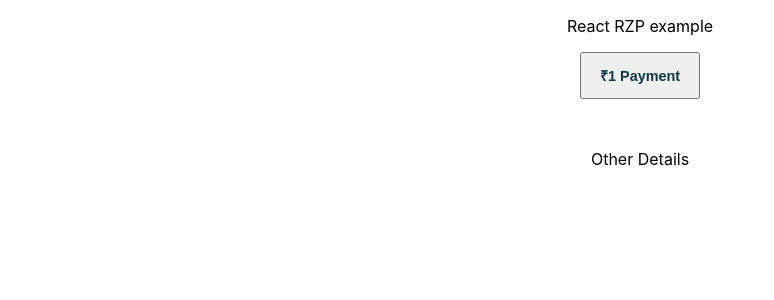
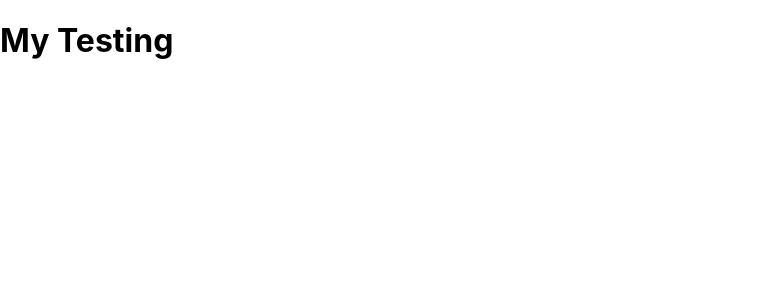
Before and after one commit to ShahVivek/rzp-fe, a React (Create React App) app: page /testing in a window 1280 px wide. Shown: the top 300 px of the page, without its empty margins (0-774 px from the left). Built offline with nearby package versions, Linux system fonts and the light colour scheme.

Commit message:
added testing page

```diff
--- a/package.json
+++ b/package.json
@@ -10,6 +10,7 @@
     "axios": "^0.21.1",
     "react": "^18.3.1",
     "react-dom": "^18.3.1",
+    "react-router-dom": "^6.23.1",
     "react-scripts": "5.0.1",
     "web-vitals": "^2.1.4"
   },
--- a/src/App.js
+++ b/src/App.js
@@ -1,84 +1,19 @@
 
-import React, { useState } from 'react';
-import logo from './logo.svg';
+import React from 'react';
 import './App.css';
-import axios from 'axios';
+import { BrowserRouter as Router, Route, Routes } from 'react-router-dom';
+import MyComponent from './MyComponent';
+import TestingPage from './TestingPage';
 
 function App() {
-  const BASE_URL = "https://rzp-be.onrender.com";
-  // const BASE_URL = "https://thingproxy.freeboard.io/fetch/https://rzp-be.onrender.com";
-  const [dataItem, setDataItem] = useState(null);
-  function loadScript(src) {
-    return new Promise((resolve) => {
-      const script = document.createElement('script');
-      script.src = src;
-      script.onload = () => {
-        resolve(true);
-      };
-      script.onerror = () => {
-        resolve(false);
-      };
-      document.body.appendChild(script);
-    });
-  }
-
-  async function displayRazorpay() {
-    const res = await loadScript(
-      'https://checkout.razorpay.com/v1/checkout.js'
-    );
-
-    if (!res) {
-      alert('Razorpay SDK failed to load. Are you online?');
-      return;
-    }
-    const RZ_KEY = process.env.REACT_APP_RAZORPAY_KEY_ID
-    await axios.get(`${BASE_URL}/payment/testing`);
-    const result = await axios.post(`${BASE_URL}/payment/orders`);
-
-    if (!result) {
-      alert('Server error. Are you online?');
-      return;
-    }
-
-    const { amount, id: order_id, currency } = result.data;
-    const options = {
-      key: RZ_KEY,
-      amount: amount.toString(),
-      // callback_url: "https://rzp-be.onrender.com/payment/callback",
-      callback_url: "https://eneqd3r9zrjok.x.pipedream.net",
-      redirect: true,
-      webview_intent: true,
-      currency: currency,
-      name: 'Sprigstack',
-      description: 'Test Transaction',
-      image: { logo },
-      order_id: order_id,
-      prefill: {
-        name: 'Vivek Shah',
-        email: 'v7shah@gmail.com',
-        contact: '9687029992',
-      },
-      notes: {
-        address: 'Example Corporate Office',
-      },
-      theme: {
-        color: '#61dafb',
-      },
-    };
-
-    const paymentObject = new window.Razorpay(options);
-    paymentObject.open();
-  }
 
   return (
-    <div className='App'>
-        <p>React RZP example</p>
-        <button className='App-link' onClick={displayRazorpay}>
-          ₹1 Payment
-        </button>
-      <div style={{marginTop: 50, marginBottom: 20}}>Other Details</div>
-      {dataItem && <div>Success {dataItem}</div>}
-    </div>
+    <Router>
+      <Routes>
+      <Route exact path="/" element={<MyComponent/>} />
+        <Route path="/testing"  element={<TestingPage/>} />
+      </Routes>
+    </Router>
   );
 }
 
--- /dev/null
+++ b/src/MyComponent.jsx
@@ -0,0 +1,90 @@
+import React, { useState } from 'react';
+import { Link } from 'react-router-dom';
+import axios from 'axios';
+import logo from './logo.svg'
+
+function MyComponent() {
+  const BASE_URL = "https://rzp-be.onrender.com";
+  const [dataItem, setDataItem] = useState(null);
+
+  function loadScript(src) {
+    return new Promise((resolve) => {
+      const script = document.createElement('script');
+      script.src = src;
+      script.onload = () => {
+        resolve(true);
+      };
+      script.onerror = () => {
+        resolve(false);
+      };
+      document.body.appendChild(script);
+    });
+  }
+
+  async function displayRazorpay() {
+    const res = await loadScript(
+      'https://checkout.razorpay.com/v1/checkout.js'
+    );
+
+    if (!res) {
+      alert('Razorpay SDK failed to load. Are you online?');
+      return;
+    }
+    const RZ_KEY = process.env.REACT_APP_RAZORPAY_KEY_ID
+    await axios.get(`${BASE_URL}/payment/testing`);
+    const result = await axios.post(`${BASE_URL}/payment/orders`);
+
+    if (!result) {
+      alert('Server error. Are you online?');
+      return;
+    }
+
+    const { amount, id: order_id, currency } = result.data;
+    const options = {
+      key: RZ_KEY,
+      amount: amount.toString(),
+      // callback_url: "https://rzp-be.onrender.com/payment/callback",
+      callback_url: "https://eneqd3r9zrjok.x.pipedream.net",
+      redirect: true,
+      webview_intent: true,
+      currency: currency,
+      name: 'Sprigstack',
+      description: 'Test Transaction',
+      image: { logo },
+      order_id: order_id,
+      prefill: {
+        name: 'Vivek Shah',
+        email: 'v7shah@gmail.com',
+        contact: '9687029992',
+      },
+      notes: {
+        address: 'Example Corporate Office',
+      },
+      theme: {
+        color: '#61dafb',
+      },
+    };
+
+    const paymentObject = new window.Razorpay(options);
+    paymentObject.open();
+  }
+
+  async function openNative() {
+
+  }
+
+  return (
+    <div>
+      <h1>My Component</h1>
+      <p>React RZP example</p>
+        <button className='App-link' onClick={displayRazorpay}>
+          ₹1 Payment
+        </button>
+        <Link to="/testing">About</Link>
+      <div style={{marginTop: 50, marginBottom: 20}}>Other Details</div>
+      {dataItem && <div>Success {dataItem}</div>}
+    </div>
+  );
+}
+
+export default MyComponent;
--- /dev/null
+++ b/src/TestingPage.jsx
@@ -0,0 +1,12 @@
+import React from 'react';
+
+function TestingPage() {
+
+  return (
+    <div>
+      <h1>My Testing</h1>
+    </div>
+  );
+}
+
+export default TestingPage;
```
Also changed, not shown: 1 other file (tests, documents, lock files or other folders).
